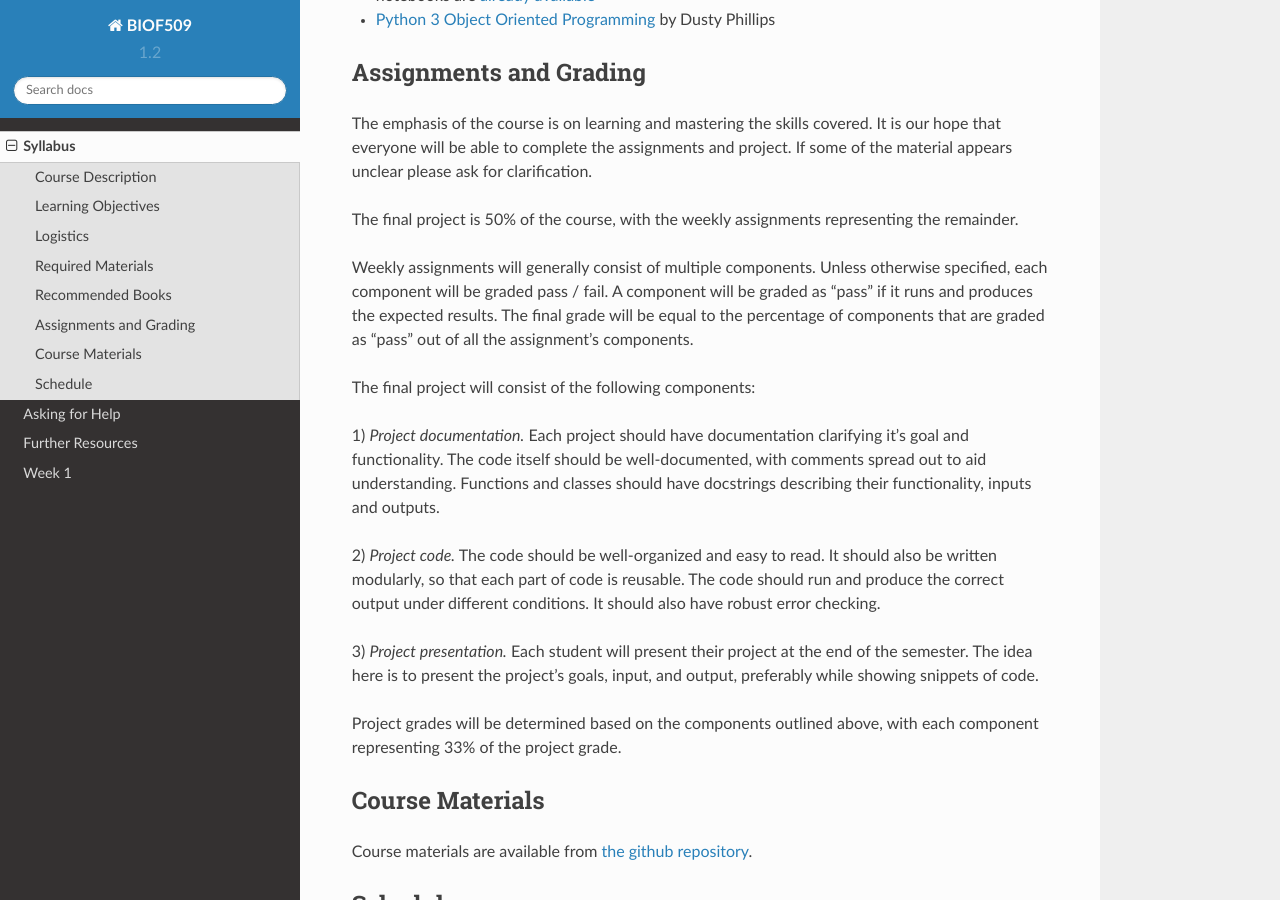
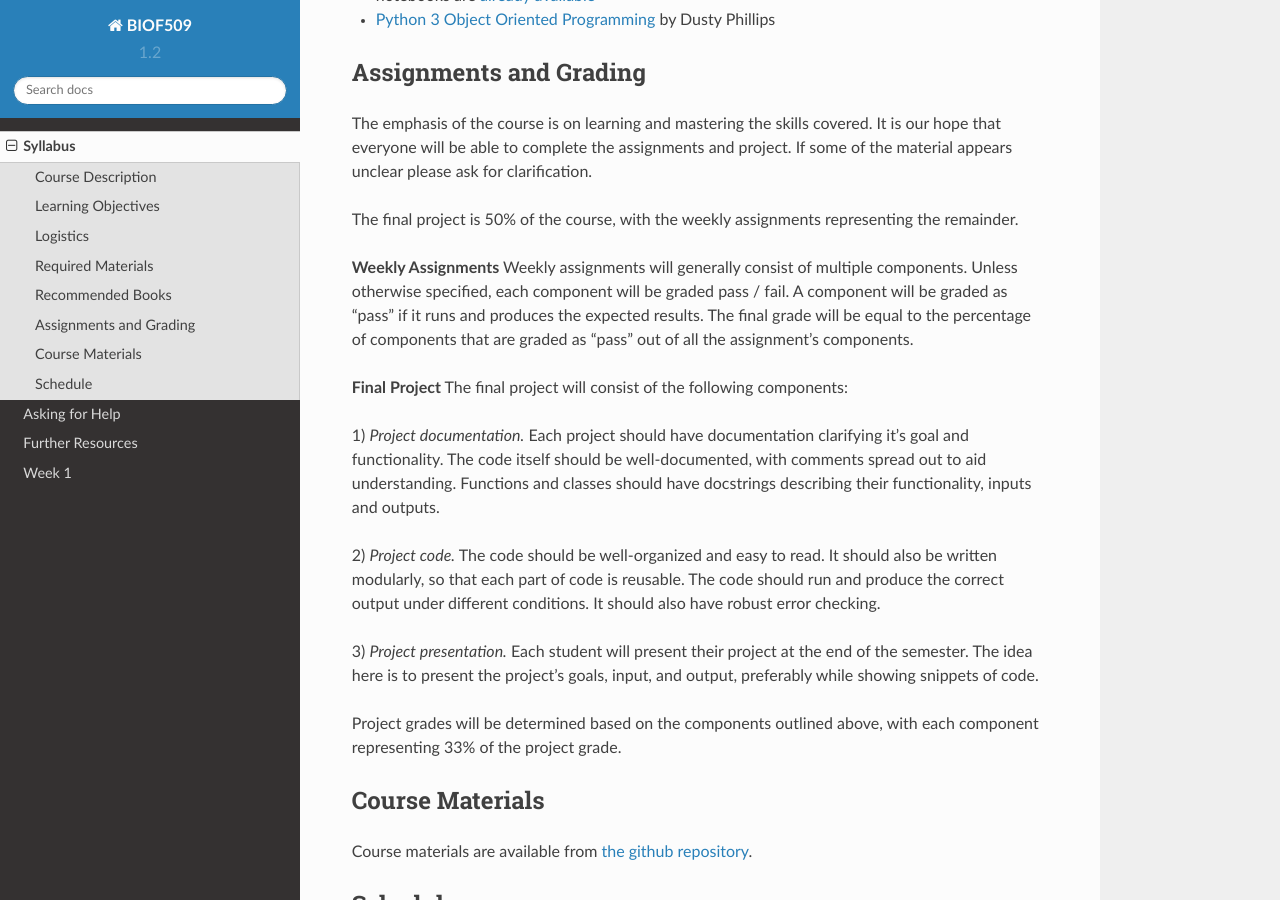
Before and after one commit to biof509/spring2019, a Sphinx documentation site: the page built from docs/syllabus/index.rst, in a window 1280 px wide and 900 px high, scrolled down 2472 px. Built offline with Sphinx 7.4.7 and the Read the Docs theme 2.0.0, drawn with Linux system fonts in a browser that asks for light colours.

Commit message:
Update index.rst

```diff
--- a/docs/syllabus/index.rst
+++ b/docs/syllabus/index.rst
@@ -101,11 +101,12 @@ The emphasis of the course is on learning and mastering the skills covered. It i
 
 The final project is 50% of the course, with the weekly assignments representing the remainder.
 
+**Weekly Assignments**
 Weekly assignments will generally consist of multiple components. Unless otherwise specified, each component will be graded pass / fail. A component will
 be graded as "pass" if it runs and produces the expected results. The final grade will be equal to the percentage of components that are graded as "pass"
 out of all the assignment's components.
 
-
+**Final Project**
 The final project will consist of the following components:
 
 1) *Project documentation.* Each project should have documentation clarifying it's goal and functionality. The code itself should be well-documented,
```
